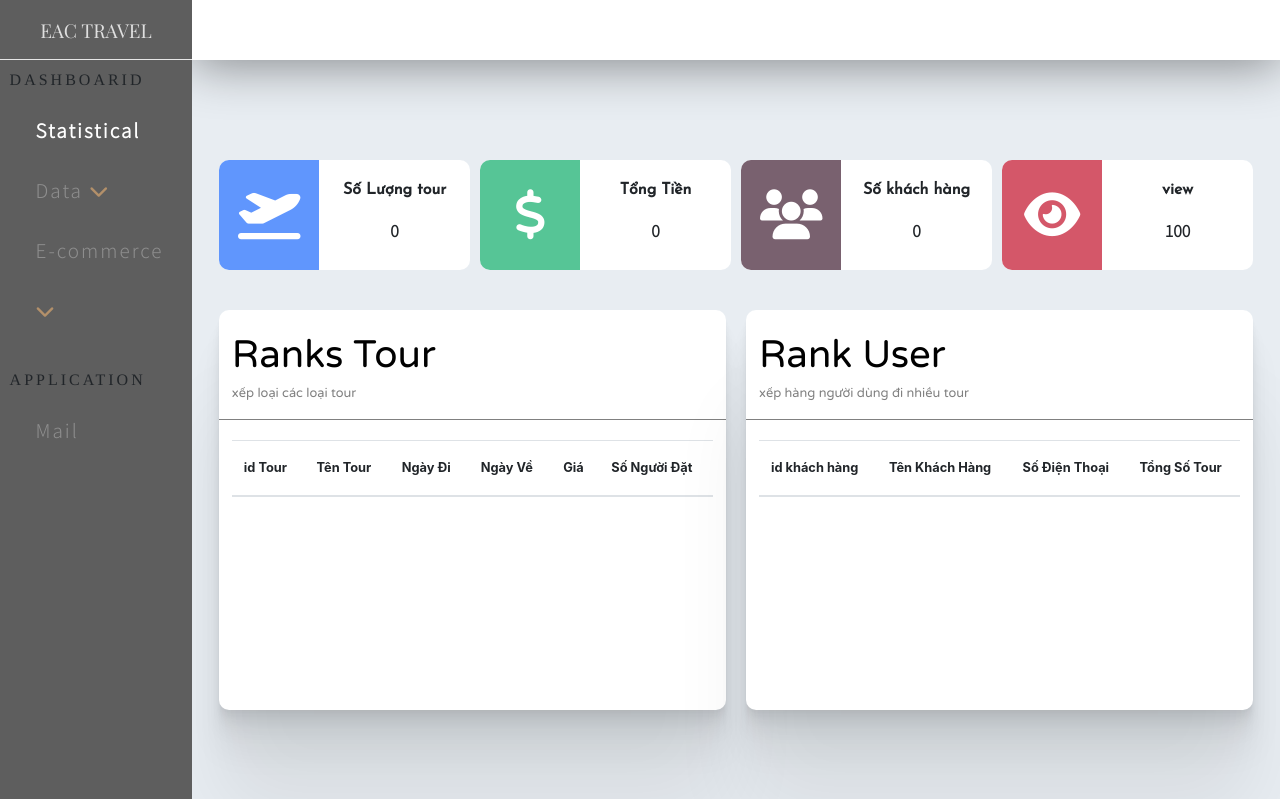
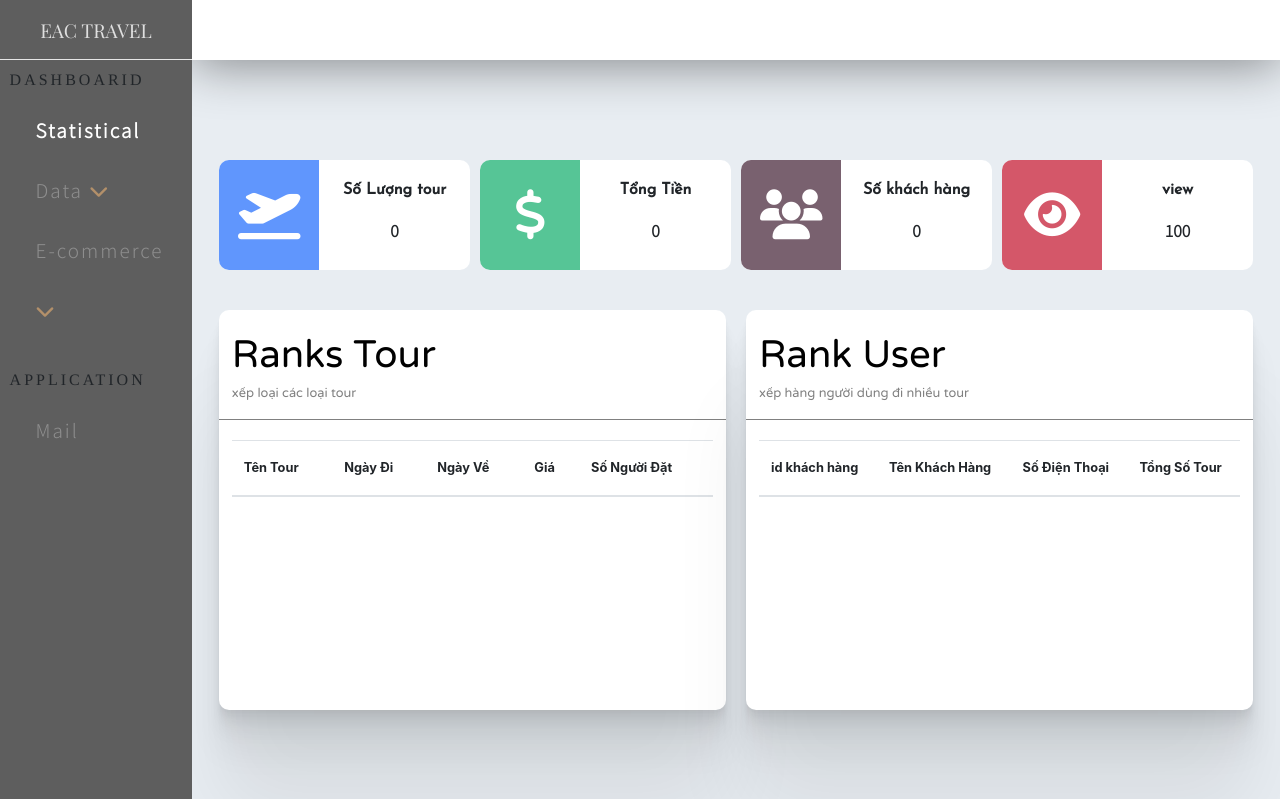
Before and after one commit to TruongAn-Webdesigner/EAC, a PHP site: page / in a window 1280 px wide. Shown: the top 799 px of the page. Run offline with PHP 8.4, Linux system fonts and the light colour scheme; the visitor is signed in with stand-in values (Sample User, id 1); data that the repository does not hold is empty; some libraries are stand-ins or nearby versions.

Commit message:
Update index.php

```diff
--- a/admin/view/home/index.php
+++ b/admin/view/home/index.php
@@ -96,7 +96,6 @@
                                                                 <table class="table table-striped">
                                                                         <thead>
                                                                             <tr>
-                                                                            <th scope="col">id Tour</th>
                                                                             <th scope="col">Tên Tour</th>
                                                                             <th scope="col">Ngày Đi</th>
                                                                             <th scope="col">Ngày Về</th>
@@ -110,8 +109,7 @@
                                                                                 foreach($rankTour as $rank){
                                                                                     echo'
                                                                                         <tr>
-                                                                                            <th scope="row">'.$rank['id_tour'].'</th>
-                                                                                            <td>'.$rank['name_tour'].'</td>
+                                                                                            <td>'.$rank['name_dd'].'</td>
                                                                                             <td>'.$rank['ngaydi'].'</td>
                                                                                             <td>'.$rank['ngayve'].'</td>
                                                                                             <td>'.$rank['price_ct'].'</td>
```
